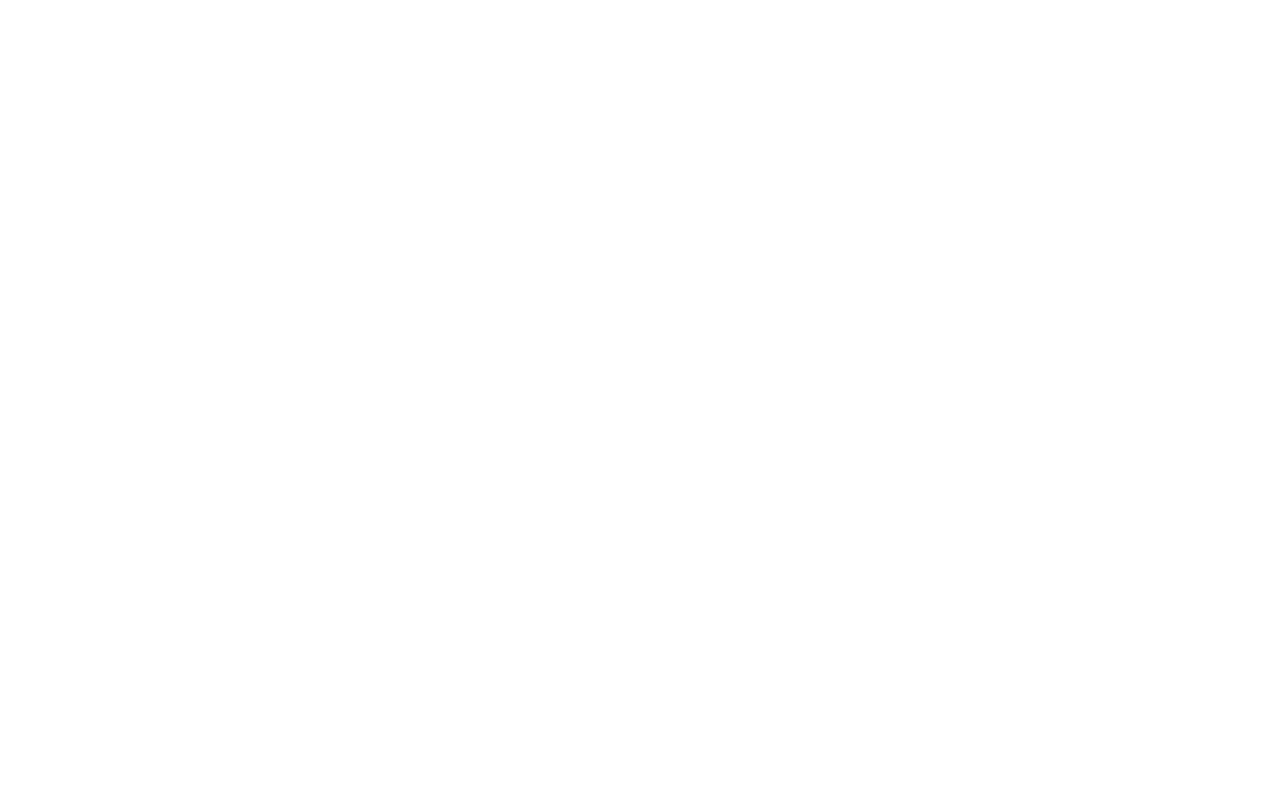
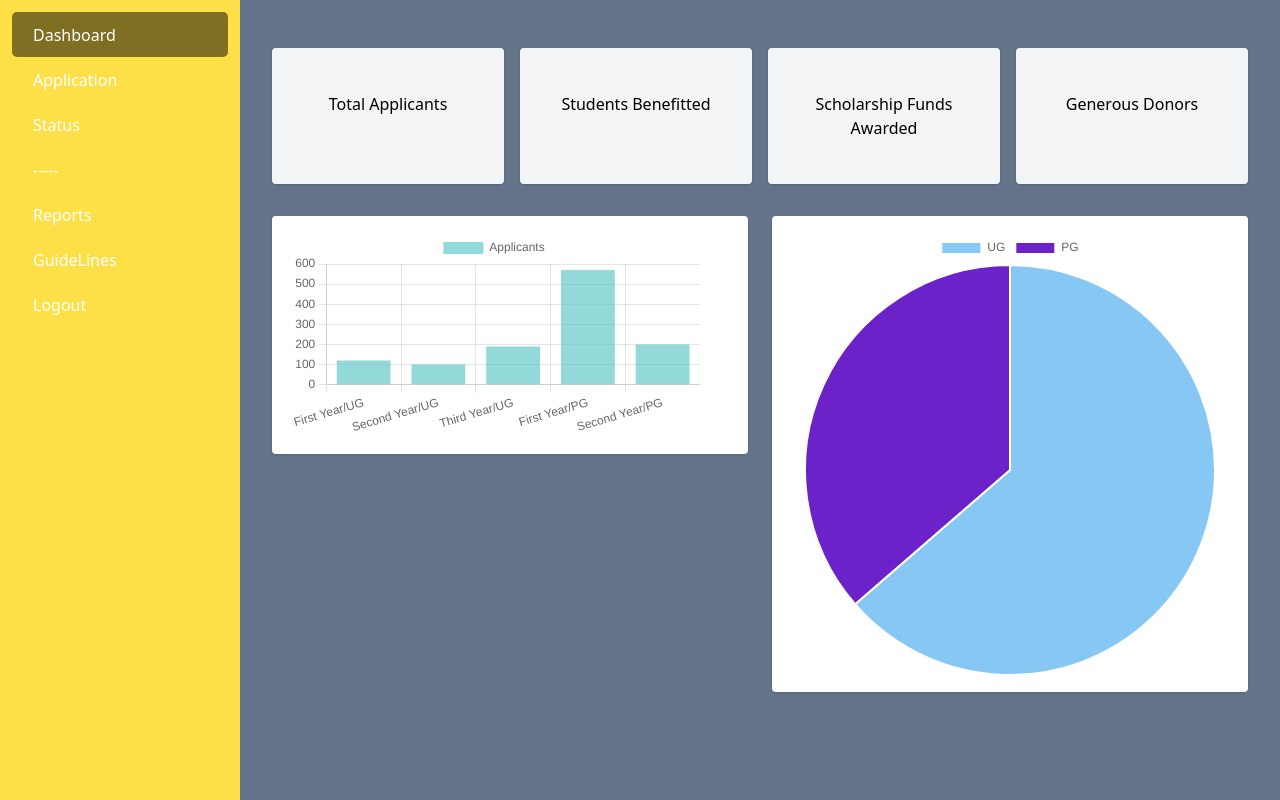
Before and after one commit to JoshwaThomas/sclr_client, a React (Create React App) app: page /admin/dashboard in a window 1280 px wide. Before the commit this address had no page. Built offline with nearby package versions, Linux system fonts and the light colour scheme.

Commit message:
Dashboard design and admin layout

```diff
--- a/package.json
+++ b/package.json
@@ -3,15 +3,21 @@
   "version": "0.1.0",
   "private": true,
   "dependencies": {
+    "@fortawesome/fontawesome-svg-core": "^6.5.2",
+    "@fortawesome/free-solid-svg-icons": "^6.5.2",
+    "@fortawesome/react-fontawesome": "^0.2.2",
     "@testing-library/jest-dom": "^5.17.0",
     "@testing-library/react": "^13.4.0",
     "@testing-library/user-event": "^13.5.0",
+    "chart.js": "^4.4.3",
     "react": "^18.0.0",
+    "react-chartjs-2": "^5.2.0",
     "react-dom": "^18.3.1",
     "react-icon": "^1.0.0",
     "react-icons": "^5.2.1",
     "react-router-dom": "^6.23.1",
     "react-scripts": "5.0.1",
+    "recharts": "^2.12.7",
     "web-vitals": "^2.1.4"
   },
   "scripts": {
--- a/src/App.js
+++ b/src/App.js
@@ -5,6 +5,7 @@
 import First from './components/start/first';
 import Guide from './components/students/Guide';
 import Login from './components/login/login';
+import Admin from './/components/shared/adminLay'
 
 import { BrowserRouter as Router, Routes, Route } from 'react-router-dom';
 function App() {
@@ -19,6 +20,10 @@
             <Route path="/student/guidelines" element={<Guide />} />
           </Route>
           <Route path='login' element={<Login />} ></Route>
+            <Route path="/admin" element={<Admin />} >
+              <Route path='dashboard' element={<Dashboard />} />
+
+            </Route>
         </Routes>
     </Router>
 
--- a/src/components/Dashboard.js
+++ b/src/components/Dashboard.js
@@ -1,23 +1,70 @@
+// src/Dashboard.js
 import React from 'react';
-import { BsPeopleFill } from "react-icons/bs";
-import { PiStudentFill } from "react-icons/pi";
+import { Bar, Pie } from 'react-chartjs-2';
+import {
+    Chart as ChartJS,
+    CategoryScale,
+    LinearScale,
+    BarElement,
+    Title,
+    Tooltip,
+    Legend,
+    ArcElement,
+} from 'chart.js';
 
+ChartJS.register(
+    CategoryScale,
+    LinearScale,
+    BarElement,
+    Title,
+    Tooltip,
+    Legend,
+    ArcElement
+);
 
-function dashboard() {
-  return (
-    <div>
-      <div className=' flex flex-row'>
-        <div className=' bg-white box-border h-32 w-44 p-4 border-4'>
-        <BsPeopleFill />
-          No. of Students
+const Dashboard = () => {
+    const barData = {
+        labels: ['First Year/UG', 'Second Year/UG', 'Third Year/UG', 'First Year/PG','Second Year/PG'],
+        datasets: [
+            {
+                label: 'Applicants',
+                data: [120, 100, 190, 570, 200],
+                backgroundColor: 'rgba(75, 192, 192, 0.6)',
+            },
+        ],
+    };
+
+    const pieData = {
+        labels: ['UG', 'PG'],
+        datasets: [
+            {
+                data: [63, 36],
+                backgroundColor: [
+                    'rgba(54, 162, 235, 0.6)',
+                    'rgba(107, 34, 200, 63)',
+                ],
+            },
+        ],
+    };
+
+    return (
+        <div className="container mx-auto p-4">
+            <div className="grid grid-cols-4 gap-4 mb-8 ">
+                <div className="bg-gray-100 p-4 py-11 rounded shadow text-center">Total Applicants</div>
+                <div className="bg-gray-100 p-4 py-11 rounded shadow text-center">Students Benefitted</div>
+                <div className="bg-gray-100 p-4 py-11 rounded shadow text-center">Scholarship Funds Awarded</div>
+                <div className="bg-gray-100 p-4 py-11 rounded shadow text-center">Generous Donors</div>
+            </div>
+            <div className="grid grid-cols-2 gap-6 h-30">
+                <div className="bg-white p-4 rounded shadow h-1/2">
+                    <Bar data={barData} />
+                </div>
+                <div className="bg-white p-4  rounded shadow ">
+                    <Pie data={pieData} />
+                </div>
+            </div>
         </div>
-        <div className=' bg-white box-border h-32 w-44 p-4 ml-16 border-4'>
-        <PiStudentFill />
-          No. of Students Apply
-        </div>
-      </div>
-    </div>
-  )
-}
+    );
+};
 
-export default dashboard
+export default Dashboard;
--- a/src/components/login/login.js
+++ b/src/components/login/login.js
@@ -1,11 +1,13 @@
 import React, { useState } from 'react';
 import jmc from '../login/jmclogo.png';
 import scl from '../login/sclr.png';
+import { useNavigate } from 'react-router-dom';
 
 
 function TextBox() {
     const [username, setUsername] = useState('');
     const [password, setPassword] = useState('');
+    const navigate = useNavigate();
 
     const handleUsernameChange = (event) => {
         setUsername(event.target.value);
@@ -112,7 +114,7 @@
                         placeholder="Password"
                         style={{ width: '200px', color: 'black' }}
                     />
-                    <button className="rounded-full font-mono px-4 py-2 bg-orange-500 text-white font-bold">Login</button>
+                    <button className="rounded-full font-mono px-4 py-2 bg-orange-500 text-white font-bold" onClick={() => navigate('/admin')}>Login</button>
                 </div>
             </div>
         </div>
--- a/src/components/shared/Layout.js
+++ b/src/components/shared/Layout.js
@@ -14,8 +14,22 @@
     path: '/student/application'
    },
     { icon: 'people',
+    name: 'Status',
+    path: 'guidelines' },
+
+  { icon: 'add-circle',
+    name: '-----',
+    path: '/63'
+   },
+   { icon: 'add-circle',
     name: 'GuideLines',
-    path: 'guidelines' },
+    path: 'guidelines'
+   },
+   { icon: 'add-circle',
+    name: 'Logout',
+    path: '/'
+   },
+
   ];
 
   return (
--- a/src/components/shared/Sidebar.js
+++ /dev/null
@@ -1,47 +0,0 @@
-import React from 'react';
-import { NavLink } from 'react-router-dom';
-
-function Sidebar() {
-  let menus = [
-    {
-      icon: 'menu',
-      name: 'Dashboard',
-      path: '/dashboard',
-    },
-    {
-      icon: 'add-circle',
-      name: 'Application',
-      path: '/student/application',
-    },
-    {
-      icon: 'people',
-      name: 'GuideLines',
-      path: '/student/guidelines',
-    },
-  ];
-
-  return (
-    <div className="bg-yellow-300 w-60 p-3 flex flex-col text-black">
-      <div>
-        {menus.map((item, index) => (
-          <NavLink
-            key={index}
-            to={item.path}
-            className={({ isActive }) =>
-              `space-x-4 text-xl pl-[5px] flex items-center h-[45px] transition-all duration-800 hover:bg-black hover:rounded-[5px] hover:bg-opacity-50 ${
-                isActive ? 'bg-black rounded-[5px] bg-opacity-50' : ''
-              }`
-            }
-          >
-            <ion-icon name={item.icon}></ion-icon>
-            <label className="text-center cursor-pointer font-medium text-base text-white relative z-10">
-              {item.name}
-            </label>
-          </NavLink>
-        ))}
-      </div>
-    </div>
-  );
-}
-
-export default Sidebar;
--- /dev/null
+++ b/src/components/shared/adminLay.js
@@ -0,0 +1,68 @@
+import React from 'react';
+import { NavLink, Outlet } from 'react-router-dom';
+
+
+
+function StudentLayout() {
+  let menus = [
+    { icon: 'menu',
+    name: 'Dashboard',
+    path: 'dashboard'
+   },
+    { icon: 'add-circle',
+    name: 'Application',
+    path: '/student/application'
+   },
+    { icon: 'people',
+    name: 'Status',
+    path: 'guidelines' },
+
+  { icon: 'add-circle',
+    name: '-----',
+    path: '/63'
+   },
+   { icon: 'add-circle',
+    name: 'Reports',
+    path: 'guidelines'
+   },
+   { icon: 'add-circle',
+    name: 'GuideLines',
+    path: 'guidelines'
+   },
+   { icon: 'add-circle',
+    name: 'Logout',
+    path: '/'
+   },
+  ];
+
+  return (
+    <div className="flex flex-row bg-slate-500 h-screen w-screen ">
+      <div className="bg-yellow-300 w-60 p-3 flex flex-col text-black">
+        {menus.map((item, index) => (
+          <NavLink
+            key={index}
+            to={item.path}
+            className={({ isActive }) =>
+              `space-x-4 text-xl pl-[5px] flex items-center h-[45px] transition-all duration-800 hover:bg-black hover:rounded-[5px] hover:bg-opacity-50 ${
+                isActive ? 'bg-black rounded-[5px] bg-opacity-50' : ''
+              }`
+            }
+          >
+            <ion-icon name={item.icon}></ion-icon>
+            <label className="text-center cursor-pointer font-medium text-base text-white relative z-10">
+              {item.name}
+            </label>
+          </NavLink>
+        ))}
+      </div>
+      <div className="p-4 flex-1 overflow-auto overflow-scroll">
+
+        <div className="mt-4">
+          <Outlet />
+        </div>
+      </div>
+    </div>
+  );
+}
+
+export default StudentLayout;
```
Also changed, not shown: src/components/students/Freshform.js (+29 -25 lines), 1 other file (tests, documents, lock files or other folders). Lines whose indentation alone changed are shown as unchanged.
